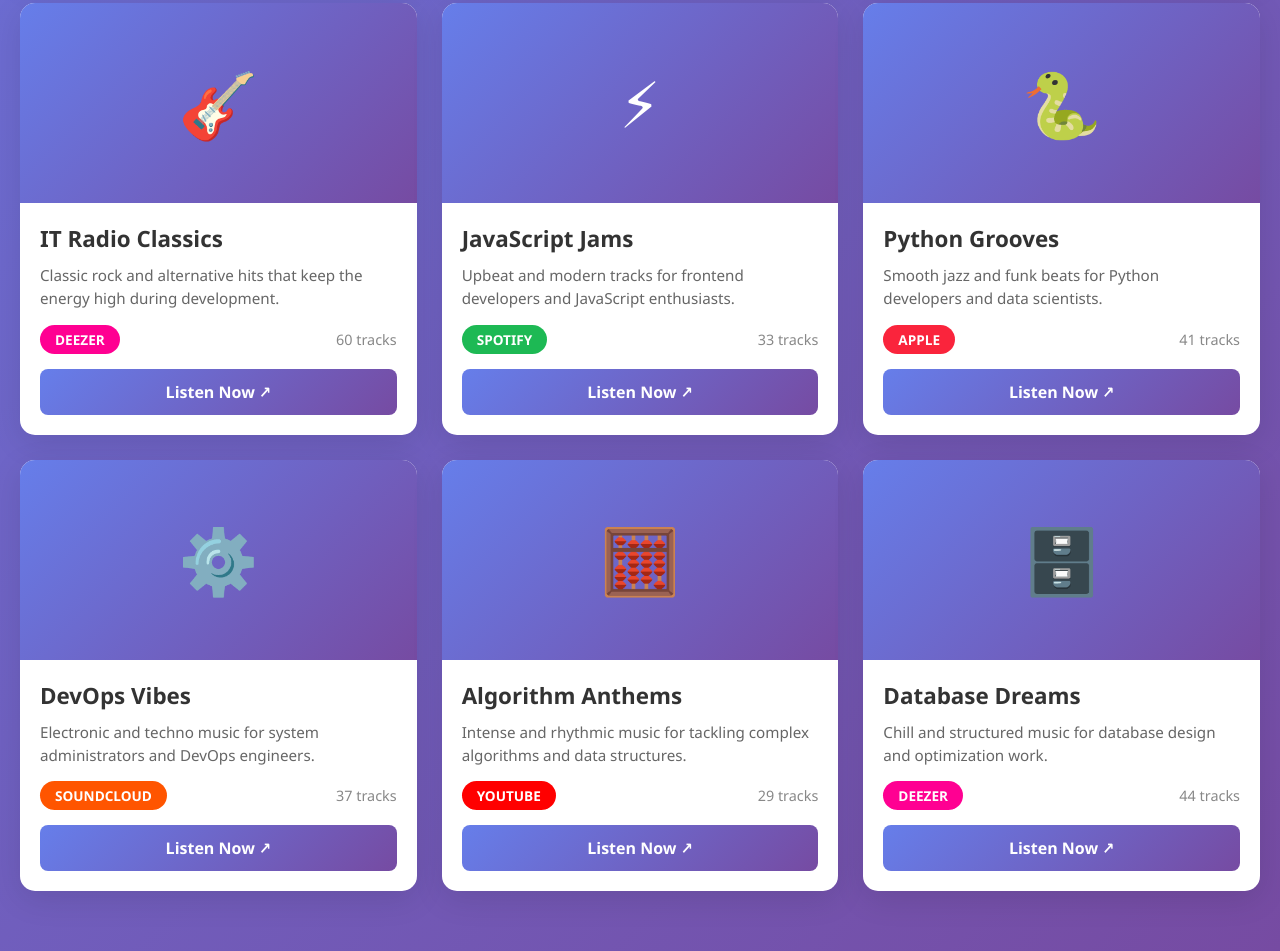
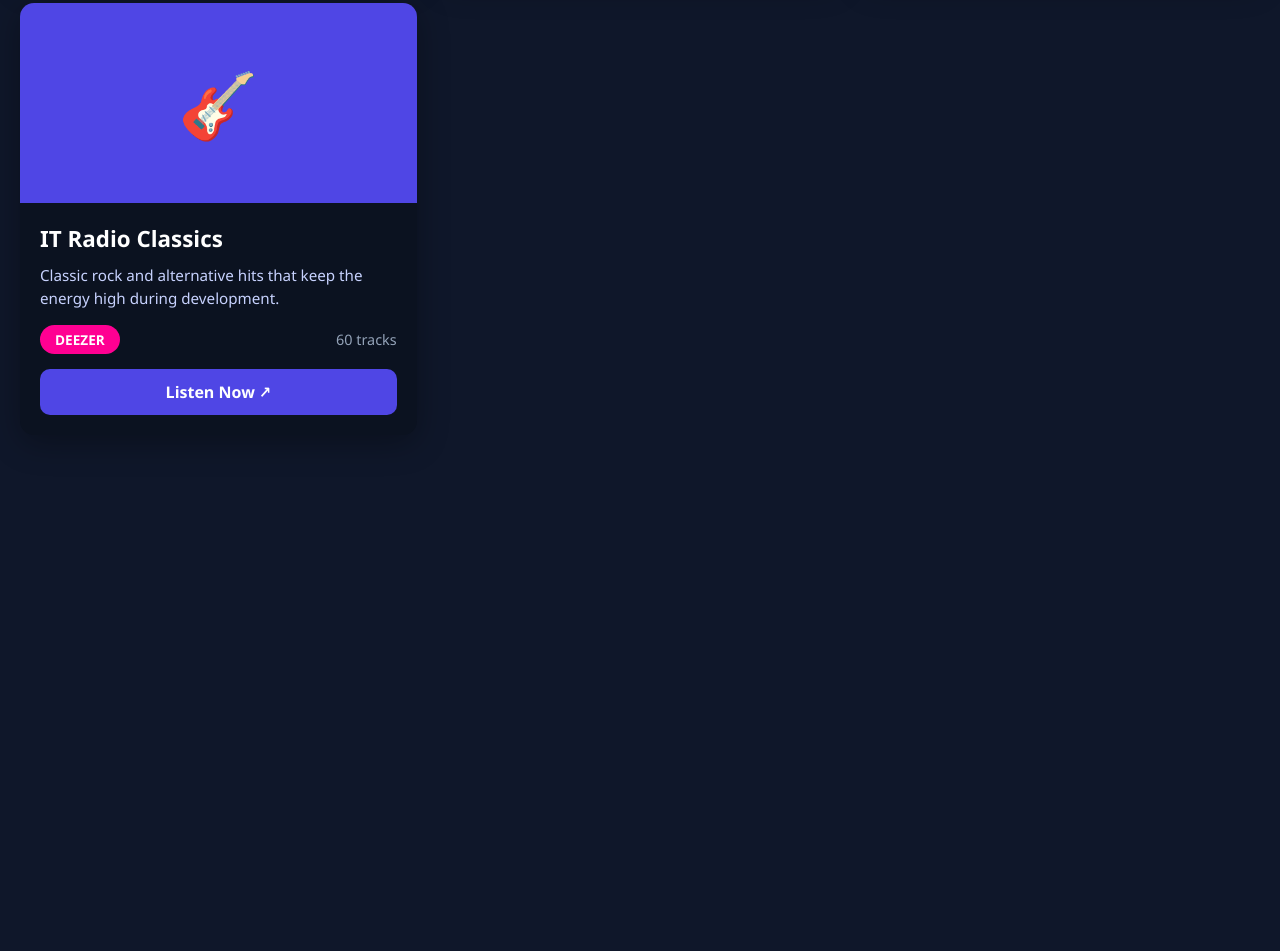
Before and after one commit to IT-Learn-official/Radio-IT-Learn, a plain HTML site: page playlists.html in a window 1280 px wide. Shown: the part 1224-2175 px from the top of the page. After the commit the page ends 1719 px from the top, so only its background shows below. Drawn offline with Linux system fonts and the light colour scheme.

Commit message:
feat: enhance playlists page with improved layout and user experience

```diff
--- a/playlists.html
+++ b/playlists.html
@@ -1,19 +1,29 @@
 <!DOCTYPE html>
-<html lang="en">
+<html lang="en" data-page="learn">
 <head>
     <meta charset="UTF-8">
     <meta name="viewport" content="width=device-width, initial-scale=1.0">
     <title>Radio IT Learn - Playlists</title>
     <style>
-        * {
-            margin: 0;
-            padding: 0;
-            box-sizing: border-box;
+        :root {
+            --bg: #0f172a;
+            --panel: #0b1220;
+            --muted: #94a3b8;
+            --muted-2: #c7d2fe;
+            --accent-500: #6366f1;
+            --accent-600: #4f46e5;
+            --accent-700: #4338ca;
+            --glass: rgba(49, 46, 129, 0.08);
+            --radius-lg: 14px;
+            --radius-md: 10px;
         }
+
+        * { margin: 0; padding: 0; box-sizing: border-box; }
 
         body {
             font-family: 'Segoe UI', Tahoma, Geneva, Verdana, sans-serif;
-            background: linear-gradient(135deg, #667eea 0%, #764ba2 100%);
+            background-color: var(--bg);
+            color: #e6eefc;
             min-height: 100vh;
             padding: 20px;
         }
@@ -25,7 +35,6 @@
 
         header {
             text-align: center;
-            color: white;
             margin-bottom: 40px;
             padding: 20px;
         }
@@ -33,20 +42,22 @@
         h1 {
             font-size: 3em;
             margin-bottom: 10px;
-            text-shadow: 2px 2px 4px rgba(0, 0, 0, 0.3);
+            color: #fff;
+            text-shadow: 2px 2px 6px rgba(0,0,0,0.6);
         }
 
         .subtitle {
             font-size: 1.2em;
             opacity: 0.9;
+            color: var(--muted-2);
         }
 
         .filter-section {
-            background: rgba(255, 255, 255, 0.95);
+            background: var(--panel);
             padding: 20px;
-            border-radius: 15px;
+            border-radius: var(--radius-lg);
             margin-bottom: 30px;
-            box-shadow: 0 8px 32px rgba(0, 0, 0, 0.1);
+            box-shadow: 0 8px 32px rgba(0, 0, 0, 0.3);
         }
 
         .filter-buttons {
@@ -58,25 +69,25 @@
 
         .filter-btn {
             padding: 10px 20px;
-            border: 2px solid #667eea;
-            background: white;
-            color: #667eea;
+            border: 2px solid var(--accent-500);
+            background: var(--panel);
+            color: var(--muted-2);
             border-radius: 25px;
             cursor: pointer;
             font-size: 1em;
+            font-weight: 600;
             transition: all 0.3s ease;
-            font-weight: 600;
         }
 
         .filter-btn:hover {
-            background: #667eea;
+            background: var(--accent-500);
             color: white;
             transform: translateY(-2px);
-            box-shadow: 0 4px 12px rgba(102, 126, 234, 0.4);
+            box-shadow: 0 4px 12px rgba(99,102,241,0.4);
         }
 
         .filter-btn.active {
-            background: #667eea;
+            background: var(--accent-500);
             color: white;
         }
 
@@ -88,29 +99,28 @@
         }
 
         .playlist-card {
-            background: white;
-            border-radius: 15px;
+            background: var(--panel);
+            border-radius: var(--radius-lg);
             overflow: hidden;
-            box-shadow: 0 8px 32px rgba(0, 0, 0, 0.1);
+            box-shadow: 0 8px 32px rgba(0,0,0,0.3);
             transition: all 0.3s ease;
             cursor: pointer;
         }
 
         .playlist-card:hover {
             transform: translateY(-10px);
-            box-shadow: 0 12px 48px rgba(0, 0, 0, 0.2);
+            box-shadow: 0 12px 48px rgba(0,0,0,0.5);
         }
 
         .playlist-image {
             width: 100%;
             height: 200px;
-            object-fit: cover;
-            background: linear-gradient(135deg, #667eea 0%, #764ba2 100%);
             display: flex;
             align-items: center;
             justify-content: center;
             font-size: 4em;
             color: white;
+            background: var(--accent-600);
         }
 
         .playlist-content {
@@ -121,12 +131,12 @@
             font-size: 1.4em;
             font-weight: 700;
             margin-bottom: 10px;
-            color: #333;
+            color: #fff;
         }
 
         .playlist-description {
             font-size: 0.95em;
-            color: #666;
+            color: var(--muted-2);
             margin-bottom: 15px;
             line-height: 1.5;
         }
@@ -145,47 +155,29 @@
             font-size: 0.85em;
             font-weight: 600;
             text-transform: uppercase;
-        }
-
-        .platform-spotify {
-            background: #1DB954;
             color: white;
         }
 
-        .platform-youtube {
-            background: #FF0000;
-            color: white;
-        }
-
-        .platform-apple {
-            background: #FA243C;
-            color: white;
-        }
-
-        .platform-soundcloud {
-            background: #FF5500;
-            color: white;
-        }
-
-        .platform-deezer {
-            background: #FF0092;
-            color: white;
-        }
+        .platform-spotify { background: #1DB954; }
+        .platform-youtube { background: #FF0000; }
+        .platform-apple { background: #FA243C; }
+        .platform-soundcloud { background: #FF5500; }
+        .platform-deezer { background: #FF0092; }
 
         .track-count {
             font-size: 0.9em;
-            color: #888;
+            color: var(--muted);
         }
 
         .playlist-link {
             display: block;
             width: 100%;
             padding: 12px;
-            background: linear-gradient(135deg, #667eea 0%, #764ba2 100%);
+            background: var(--accent-600);
             color: white;
             text-align: center;
             text-decoration: none;
-            border-radius: 8px;
+            border-radius: var(--radius-md);
             font-weight: 600;
             transition: all 0.3s ease;
         }
@@ -197,21 +189,16 @@
 
         .no-results {
             text-align: center;
-            color: white;
+            color: var(--muted-2);
             font-size: 1.5em;
             padding: 60px 20px;
-            background: rgba(255, 255, 255, 0.1);
-            border-radius: 15px;
+            background: rgba(255, 255, 255, 0.05);
+            border-radius: var(--radius-lg);
         }
 
         @media (max-width: 768px) {
-            h1 {
-                font-size: 2em;
-            }
-
-            .playlists-grid {
-                grid-template-columns: 1fr;
-            }
+            h1 { font-size: 2em; }
+            .playlists-grid { grid-template-columns: 1fr; }
         }
     </style>
 </head>
@@ -237,167 +224,49 @@
     </div>
 
     <script>
-        // Sample playlist data - In a real application, this would come from an API
-        // NOTE: The URLs below are placeholders and should be replaced with actual playlist URLs
         const playlists = [
-            {
-                id: 1,
-                title: "Tech Beats",
-                description: "The perfect coding soundtrack with electronic and ambient music to keep you focused.",
-                platform: "spotify",
-                trackCount: 42,
-                link: "https://open.spotify.com/playlist/example1",
-                icon: "🎧"
-            },
-            {
-                id: 2,
-                title: "Learning Lounge",
-                description: "Relaxing instrumental music for studying and learning new technologies.",
-                platform: "youtube",
-                trackCount: 35,
-                link: "https://youtube.com/playlist?list=example2",
-                icon: "📚"
-            },
-            {
-                id: 3,
-                title: "Developer's Mix",
-                description: "A curated mix of indie, electronic, and lo-fi tracks for productive coding sessions.",
-                platform: "apple",
-                trackCount: 50,
-                link: "https://music.apple.com/playlist/example3",
-                icon: "💻"
-            },
-            {
-                id: 4,
-                title: "Morning Code",
-                description: "Energetic tunes to start your coding day with motivation and enthusiasm.",
-                platform: "spotify",
-                trackCount: 28,
-                link: "https://open.spotify.com/playlist/example4",
-                icon: "☀️"
-            },
-            {
-                id: 5,
-                title: "Debug Mode",
-                description: "Calm and focused music to help you solve those tricky bugs and problems.",
-                platform: "soundcloud",
-                trackCount: 38,
-                link: "https://soundcloud.com/playlist/example5",
-                icon: "🐛"
-            },
-            {
-                id: 6,
-                title: "Late Night Coding",
-                description: "Ambient and downtempo tracks for those late-night coding marathons.",
-                platform: "youtube",
-                trackCount: 45,
-                link: "https://youtube.com/playlist?list=example6",
-                icon: "🌙"
-            },
-            {
-                id: 7,
-                title: "IT Radio Classics",
-                description: "Classic rock and alternative hits that keep the energy high during development.",
-                platform: "deezer",
-                trackCount: 60,
-                link: "https://deezer.com/playlist/example7",
-                icon: "🎸"
-            },
-            {
-                id: 8,
-                title: "JavaScript Jams",
-                description: "Upbeat and modern tracks for frontend developers and JavaScript enthusiasts.",
-                platform: "spotify",
-                trackCount: 33,
-                link: "https://open.spotify.com/playlist/example8",
-                icon: "⚡"
-            },
-            {
-                id: 9,
-                title: "Python Grooves",
-                description: "Smooth jazz and funk beats for Python developers and data scientists.",
-                platform: "apple",
-                trackCount: 41,
-                link: "https://music.apple.com/playlist/example9",
-                icon: "🐍"
-            },
-            {
-                id: 10,
-                title: "DevOps Vibes",
-                description: "Electronic and techno music for system administrators and DevOps engineers.",
-                platform: "soundcloud",
-                trackCount: 37,
-                link: "https://soundcloud.com/playlist/example10",
-                icon: "⚙️"
-            },
-            {
-                id: 11,
-                title: "Algorithm Anthems",
-                description: "Intense and rhythmic music for tackling complex algorithms and data structures.",
-                platform: "youtube",
-                trackCount: 29,
-                link: "https://youtube.com/playlist?list=example11",
-                icon: "🧮"
-            },
-            {
-                id: 12,
-                title: "Database Dreams",
-                description: "Chill and structured music for database design and optimization work.",
-                platform: "deezer",
-                trackCount: 44,
-                link: "https://deezer.com/playlist/example12",
-                icon: "🗄️"
-            }
+            { id: 1, title: "Tech Beats", description: "The perfect coding soundtrack with electronic and ambient music to keep you focused.", platform: "spotify", trackCount: 42, link: "#", icon: "🎧" },
+            { id: 2, title: "Learning Lounge", description: "Relaxing instrumental music for studying and learning new technologies.", platform: "youtube", trackCount: 35, link: "#", icon: "📚" },
+            { id: 3, title: "Developer's Mix", description: "A curated mix of indie, electronic, and lo-fi tracks for productive coding sessions.", platform: "apple", trackCount: 50, link: "#", icon: "💻" },
+            { id: 4, title: "Morning Code", description: "Energetic tunes to start your coding day with motivation and enthusiasm.", platform: "spotify", trackCount: 28, link: "#", icon: "☀️" },
+            { id: 5, title: "Debug Mode", description: "Calm and focused music to help you solve those tricky bugs and problems.", platform: "soundcloud", trackCount: 38, link: "#", icon: "🐛" },
+            { id: 6, title: "Late Night Coding", description: "Ambient and downtempo tracks for those late-night coding marathons.", platform: "youtube", trackCount: 45, link: "#", icon: "🌙" },
+            { id: 7, title: "IT Radio Classics", description: "Classic rock and alternative hits that keep the energy high during development.", platform: "deezer", trackCount: 60, link: "#", icon: "🎸" },
         ];
 
-        let currentFilter = 'all';
+        function renderPlaylists(filter='all') {
+            const grid = document.getElementById('playlistsGrid');
+            const filtered = filter === 'all' ? playlists : playlists.filter(p => p.platform === filter);
 
-        function renderPlaylists(filter = 'all') {
-            const grid = document.getElementById('playlistsGrid');
-            const filteredPlaylists = filter === 'all'
-                ? playlists
-                : playlists.filter(p => p.platform === filter);
-
-            if (filteredPlaylists.length === 0) {
+            if (!filtered.length) {
                 grid.innerHTML = '<div class="no-results">No playlists found for this platform</div>';
                 return;
             }
 
-            grid.innerHTML = filteredPlaylists.map(playlist => `
+            grid.innerHTML = filtered.map(p => `
                 <div class="playlist-card">
-                    <div class="playlist-image">${playlist.icon}</div>
+                    <div class="playlist-image">${p.icon}</div>
                     <div class="playlist-content">
-                        <h3 class="playlist-title">${playlist.title}</h3>
-                        <p class="playlist-description">${playlist.description}</p>
+                        <h3 class="playlist-title">${p.title}</h3>
+                        <p class="playlist-description">${p.description}</p>
                         <div class="playlist-meta">
-                            <span class="platform-badge platform-${playlist.platform}">
-                                ${playlist.platform}
-                            </span>
-                            <span class="track-count">${playlist.trackCount} tracks</span>
+                            <span class="platform-badge platform-${p.platform}">${p.platform}</span>
+                            <span class="track-count">${p.trackCount} tracks</span>
                         </div>
-                        <a href="${playlist.link}" target="_blank" rel="noopener noreferrer" class="playlist-link" aria-label="Open ${playlist.title} playlist in ${playlist.platform} (opens in new window)">
-                            Listen Now ↗
-                        </a>
+                        <a href="${p.link}" class="playlist-link">Listen Now ↗</a>
                     </div>
                 </div>
             `).join('');
         }
 
-        // Set up filter buttons
         document.querySelectorAll('.filter-btn').forEach(btn => {
             btn.addEventListener('click', () => {
-                // Update active state
                 document.querySelectorAll('.filter-btn').forEach(b => b.classList.remove('active'));
                 btn.classList.add('active');
-
-                // Filter playlists
-                const platform = btn.dataset.platform;
-                currentFilter = platform;
-                renderPlaylists(platform);
+                renderPlaylists(btn.dataset.platform);
             });
         });
 
-        // Initial render
         renderPlaylists();
     </script>
 </body>
```
Also changed, not shown: index.html (+31 -12 lines).
